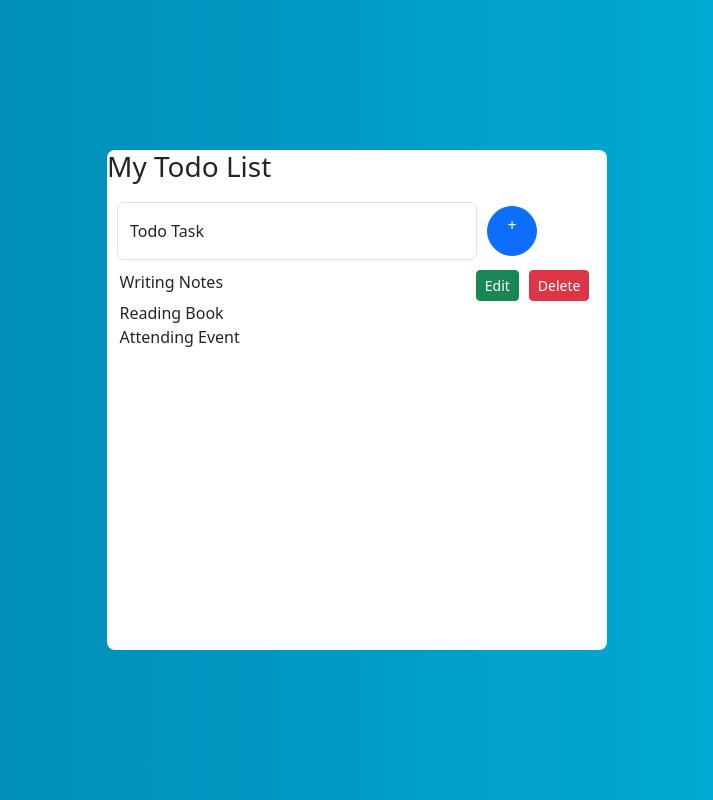
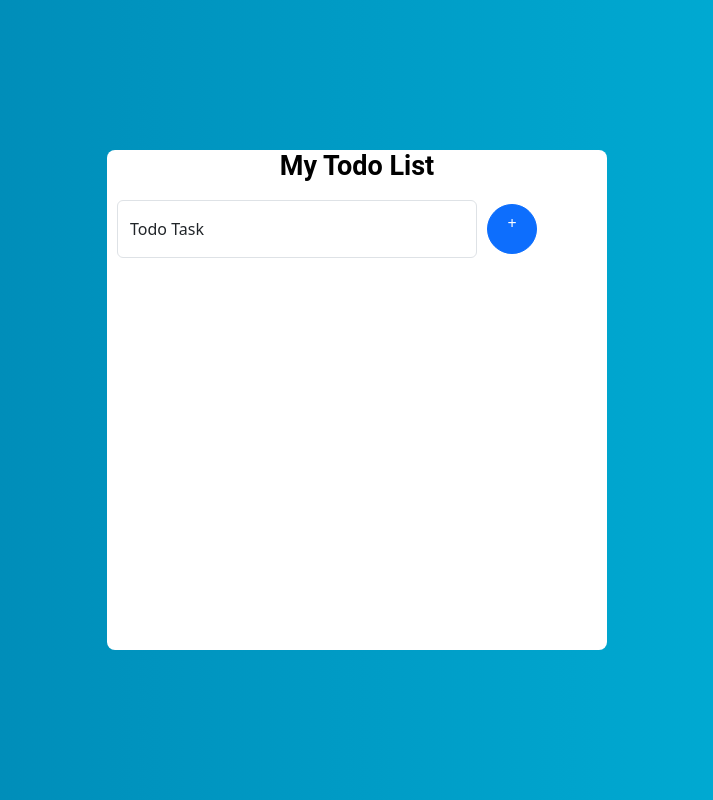
Before and after one commit to Sanjay-799/ReactJS-Todo-List, a React (Vite) app in the folder reactTodo/: page / in a window 1280 px wide. Shown: the whole page, without its empty margins (283-996 px from the left). Built offline with nearby package versions, Linux system fonts and the light colour scheme.

Commit message:
created component and completed logic

```diff
--- a/reactTodo/src/App.css
+++ b/reactTodo/src/App.css
@@ -3,6 +3,13 @@
 background: -webkit-linear-gradient(to right, #0083B0, #00B4DB);  /* Chrome 10-25, Safari 5.1-6 */
 background: linear-gradient(to right, #0083B0, #00B4DB); /* W3C, IE 10+/ Edge, Firefox 16+, Chrome 26+, Opera 12+, Safari 7+ */
 height: 100vh;
+}
+.heading{
+  text-align: center;
+  color: black;
+  font-family: roboto;
+  font-weight: bold;
+  font-size: 27px;
 }
 .todo-list-mainDiv{
   background-color: white;
@@ -30,10 +37,14 @@ height: 100vh;
   margin: auto;
   list-style: none;
   padding: 0px;
+  display: flex;
+  flex-direction: column;
+  row-gap: 10px;
 }
 
 .task-list li{
   margin: 0px;
+
 }
 .task-buttons{
   display: flex;
--- a/reactTodo/src/App.jsx
+++ b/reactTodo/src/App.jsx
@@ -1,33 +1,60 @@
-
+import { useState } from 'react'
 import './App.css'
+import TaskItem from './Components/TaskItem'
 
 function App() {
 
+  const[newTask,setNewTask]=useState("");
+  const[myTask,setMyTask]=useState([])
+
+  function handleInput(e){
+    let NewValue=e.target.value;
+    setNewTask(NewValue)
+
+  }
+
+  function addTask(){
+    setMyTask(prev=>[...prev,newTask])
+    console.log(myTask)
+    setNewTask("")
+
+  }
+
+  function deleteTask(taskName){
+    let afterDeletionTask=myTask.filter(x=>x!=taskName)
+    console.log(taskName)
+    setMyTask(afterDeletionTask)
+  }
 
 
   return (
     <div className='main-body d-flex justify-content-center align-items-center'>
       <div className='todo-list-mainDiv '>
-        <h3>My Todo List</h3>
+        <h3 className='heading'>My Todo List</h3>
         <div>
           <div className='todo-task-input-div'>
             <div class="form-floating w-75">
-              <input type="text" className="form-control" id="floatingInput" placeholder="Todo task" />
+              <input type="text" className="form-control" id="floatingInput" placeholder="Todo task" onChange={(e)=>{
+                handleInput(e)
+
+              }} value={newTask}/>
               <label htmlFor="floatingInput">Todo Task</label>
             </div>
-            <buttom className="btn btn-primary" id='add-button'>+</buttom>
+            <buttom className="btn btn-primary" id='add-button' onClick={()=>{
+              addTask()
+            }}>+</buttom>
           </div>
 
 
           <ul className='task-list'>
-            <li className='task d-flex justify-content-between'>Writing Notes
-              <div className='task-buttons w-25'>
-                <button className='btn btn-sm btn-success'>Edit</button>
-                <button className='btn btn-sm btn-danger'>Delete</button>
-              </div>
-            </li>
-            <li>Reading Book</li>
-            <li>Attending Event</li>
+            {
+              myTask.map((task,index)=>
+                <TaskItem taskName={task} key={index} deleteTask={deleteTask}/>
+
+              )
+            }
+
+
           </ul>
         </div>
 
--- /dev/null
+++ b/reactTodo/src/Components/TaskItem.jsx
@@ -0,0 +1,20 @@
+import React from "react";
+
+
+function TaskItem({taskName,deleteTask}){
+    return(
+        <>
+        <li className='task d-flex justify-content-between'>{taskName}
+              <div className='task-buttons w-25 mr-5 d-flex justify-content-end'>
+                <button className='btn btn-sm btn-success'>Complete</button>
+                <button className='btn btn-sm btn-danger' onClick={()=>{
+                    deleteTask(taskName)
+
+                }}>Delete</button>
+              </div>
+            </li>
+        </>
+    );
+}
+
+export default TaskItem;
```
